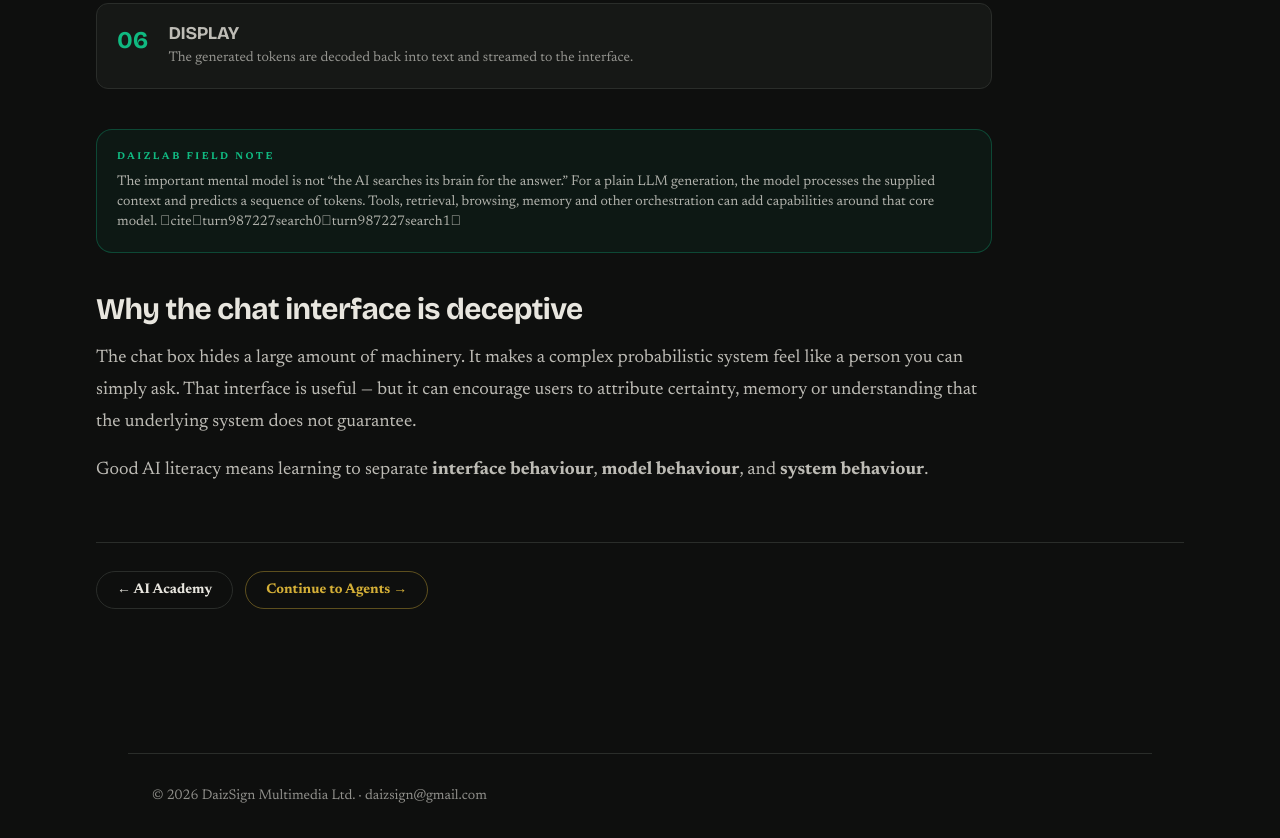
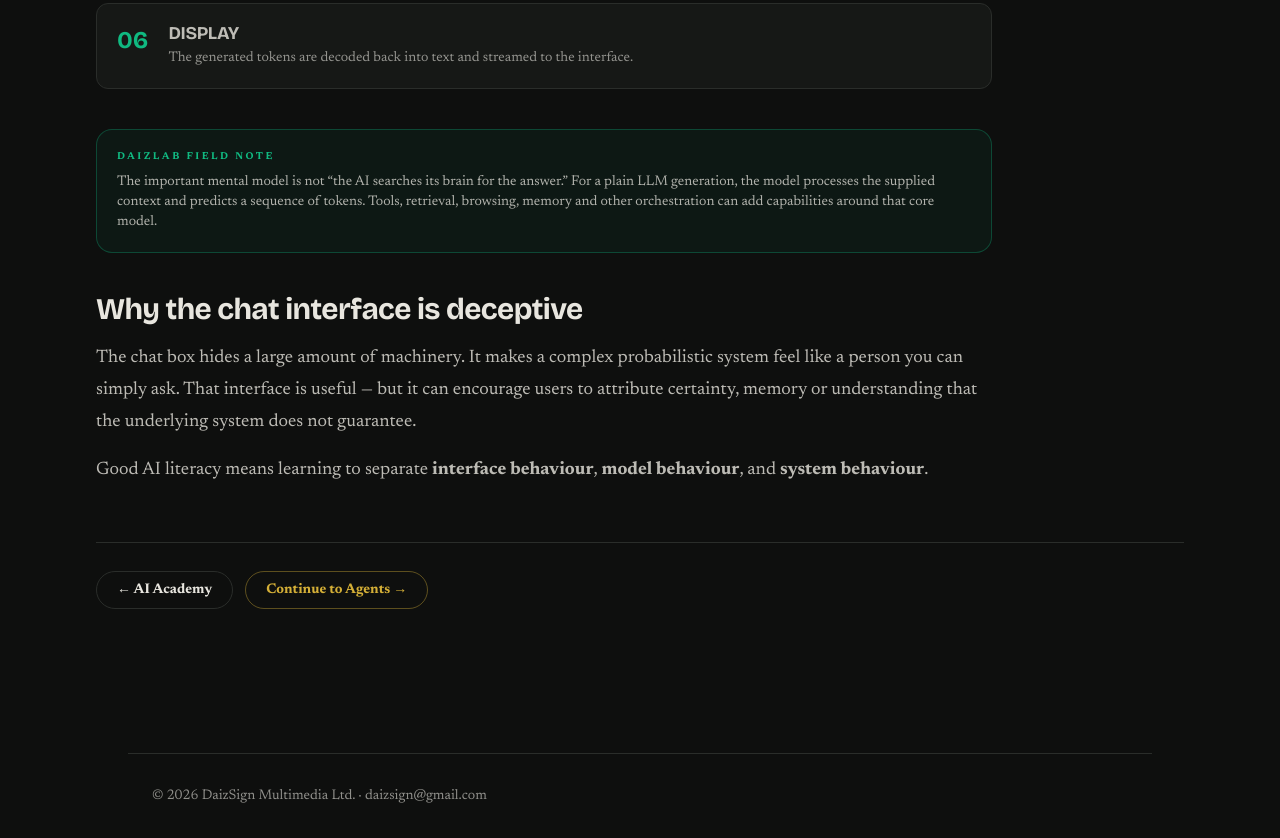
Before and after one commit to Damiedaiz/daizlabratz, a Next.js app: page /learn/ai/how-chat-works in a window 1280 px wide. Shown: the part 1000-1838 px from the top of the page. Built offline with nearby package versions, Linux system fonts and the light colour scheme.

Commit message:
fix: clean AI Academy content in app/learn/ai/how-chat-works/page.tsx

```diff
--- a/app/learn/ai/how-chat-works/page.tsx
+++ b/app/learn/ai/how-chat-works/page.tsx
@@ -20,7 +20,7 @@ export default function HowChatWorks() {
       </section>
 
       <MissionNote>
-        The important mental model is not “the AI searches its brain for the answer.” For a plain LLM generation, the model processes the supplied context and predicts a sequence of tokens. Tools, retrieval, browsing, memory and other orchestration can add capabilities around that core model. citeturn987227search0turn987227search1
+        The important mental model is not “the AI searches its brain for the answer.” For a plain LLM generation, the model processes the supplied context and predicts a sequence of tokens. Tools, retrieval, browsing, memory and other orchestration can add capabilities around that core model.
       </MissionNote>
 
       <section>
```
